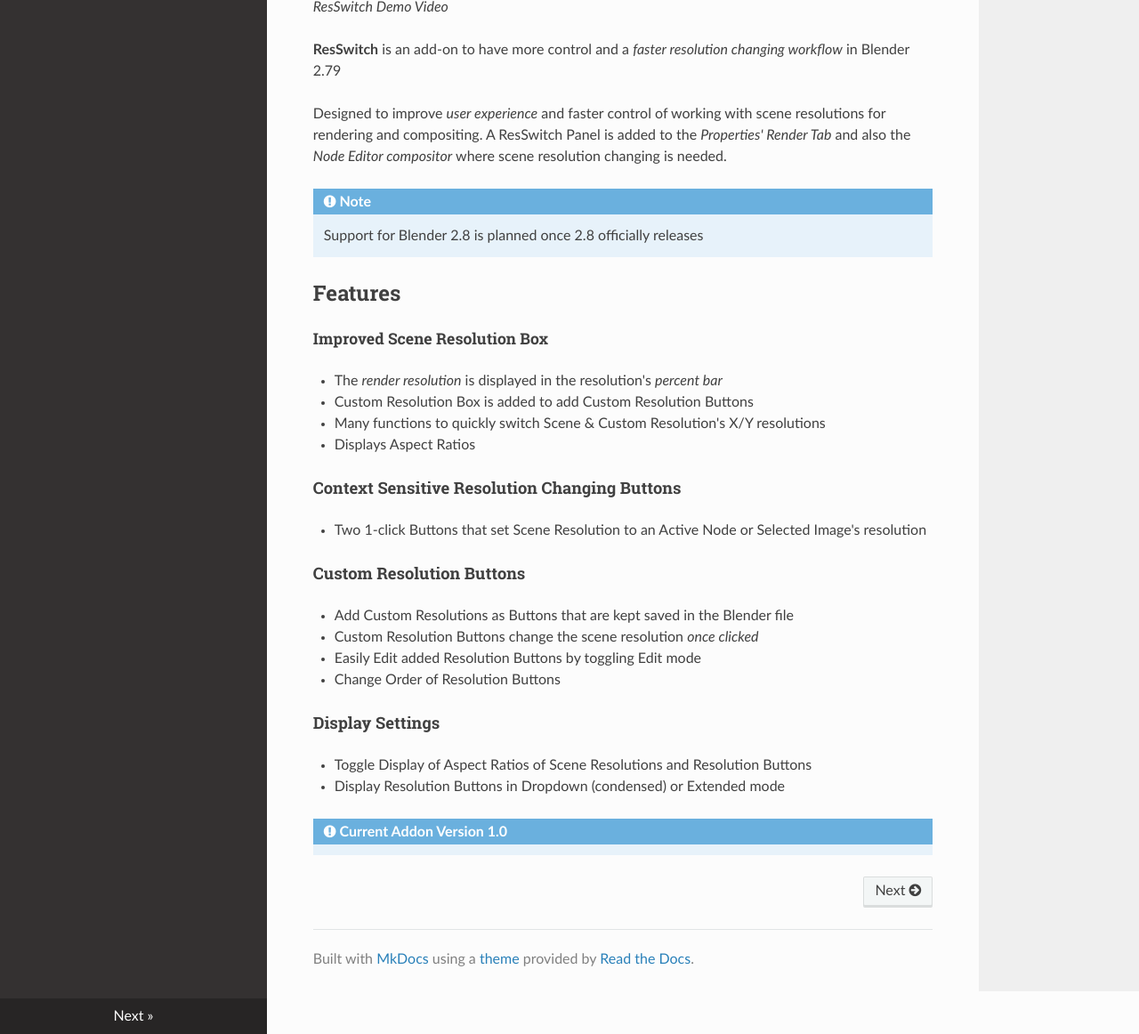
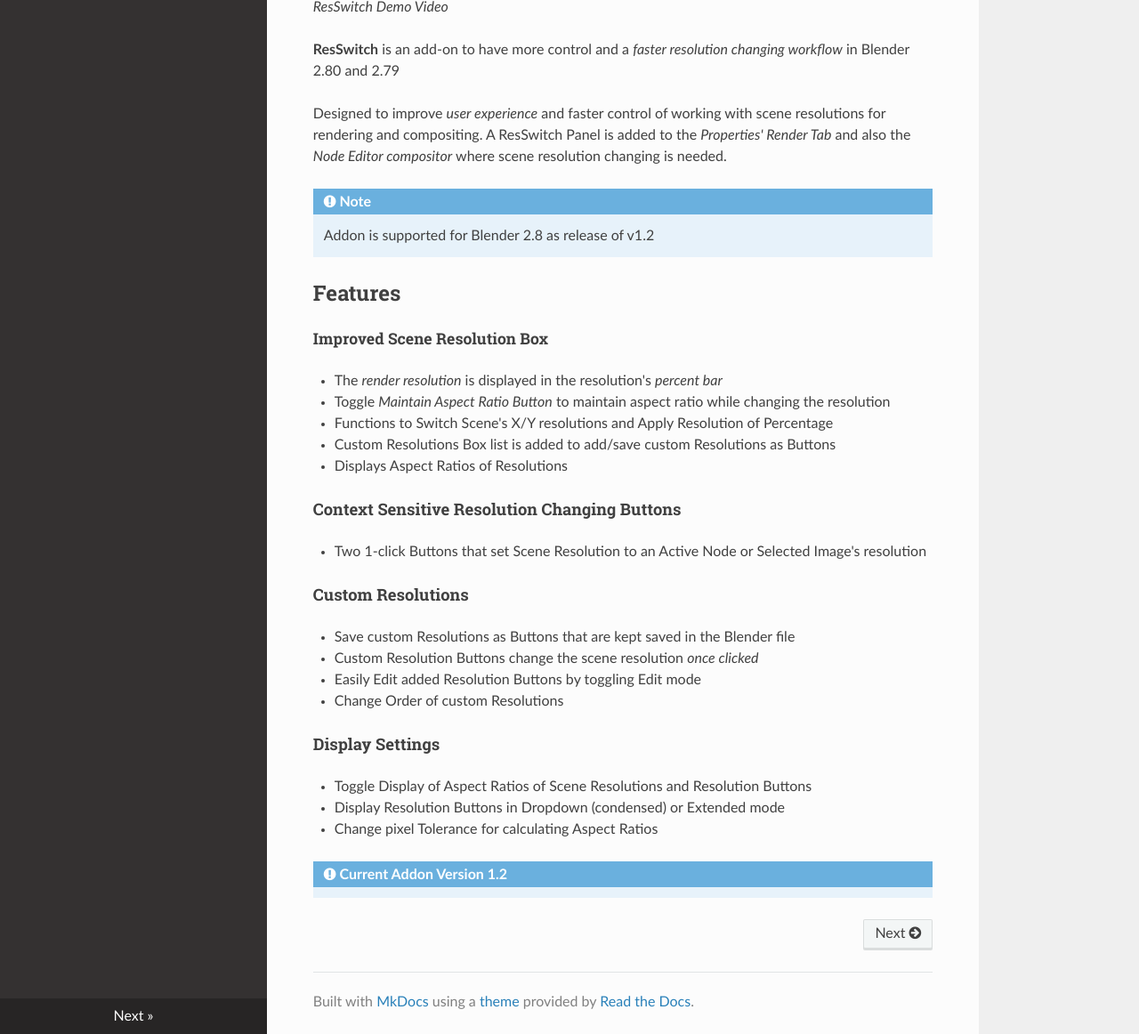
Before and after one commit to JohnGDDR5/ResSwitch-Documentation, an MkDocs documentation site: the page built from docs/index.md, in a window 1280 px wide and 1400 px high, scrolled down 415 px, cut to the strip 238-1400 px from the top of the window. Shown: the whole strip at 89% size. Built offline with MkDocs 1.6.1, drawn with Linux system fonts in a browser that asks for light colours; nearby versions of some CDN libraries.

Commit message:
Updated Documentation for ResSwitch v1.2 and added new Images in Features

```diff
--- a/docs/index.md
+++ b/docs/index.md
@@ -15,41 +15,44 @@
 # What is ResSwitch?
 
 <div style="position: relative; width: 100%; height: 0; padding-bottom: 56.25%;">
-<iframe src="https://www.youtube.com/embed/XGg6JjMiyKo" style="position: absolute; width: 100%; height: 100%;" allowfullscreen="" frameborder="0"></iframe>
+<iframe src="https://www.youtube.com/embed/Lg1JuwdYEOs" style="position: absolute; width: 100%; height: 100%;" allowfullscreen="" frameborder="0"></iframe>
 </div>
 
 *ResSwitch Demo Video*
 
-**ResSwitch** is an add-on to have more control and a *faster resolution changing workflow* in Blender 2.79
+**ResSwitch** is an add-on to have more control and a *faster resolution changing workflow* in Blender 2.80 and 2.79
 
 Designed to improve *user experience* and faster control of working with scene resolutions for rendering and compositing. A ResSwitch Panel is added to the *Properties' Render Tab* and also the *Node Editor compositor* where scene resolution changing is needed.
 
 !!! note "Note"
-    Support for Blender 2.8 is planned once 2.8 officially releases
+    Addon is supported for Blender 2.8 as release of v1.2
 
 ## Features
 
 #####Improved Scene Resolution Box
 
    * The *render resolution* is displayed in the resolution's *percent bar*
-   * Custom Resolution Box is added to add Custom Resolution Buttons
-   * Many functions to quickly switch Scene & Custom Resolution's X/Y resolutions
-   * Displays Aspect Ratios
+   * Toggle *Maintain Aspect Ratio Button* to maintain aspect ratio while changing the resolution
+   * Functions to Switch Scene's X/Y resolutions and Apply Resolution of Percentage
+   * Custom Resolutions Box list is added to add/save custom Resolutions as Buttons
+   * Displays Aspect Ratios of Resolutions
+
 
 ####Context Sensitive Resolution Changing Buttons
 
    * Two 1-click Buttons that set Scene Resolution to an Active Node or Selected Image's resolution
 
-####Custom Resolution Buttons
+####Custom Resolutions
 
-   * Add Custom Resolutions as Buttons that are kept saved in the Blender file
+   * Save custom Resolutions as Buttons that are kept saved in the Blender file
    * Custom Resolution Buttons change the scene resolution *once clicked*
    * Easily Edit added Resolution Buttons by toggling Edit mode
-   * Change Order of Resolution Buttons
+   * Change Order of custom Resolutions
 
 ####Display Settings
 
    * Toggle Display of Aspect Ratios of Scene Resolutions and Resolution Buttons
    * Display Resolution Buttons in Dropdown (condensed) or Extended mode
+   * Change pixel Tolerance for calculating Aspect Ratios
 
-!!! note "Current Addon Version 1.0"
+!!! note "Current Addon Version 1.2"
```
Also changed, not shown: docs/features.md (+10 -6 lines), docs/img/ResSwitch_Panels_Location_v1.2_1300x1030_v1.0.png (added), docs/img/ResSwitch_v1.0_Panel_Map_v1.2.png (deleted), docs/img/ResSwitch_v1.2_Panel_Map_v1.0.png (added), docs/img/Resolution_Modes_v1.2_1600x380_v1.0.png (added).
